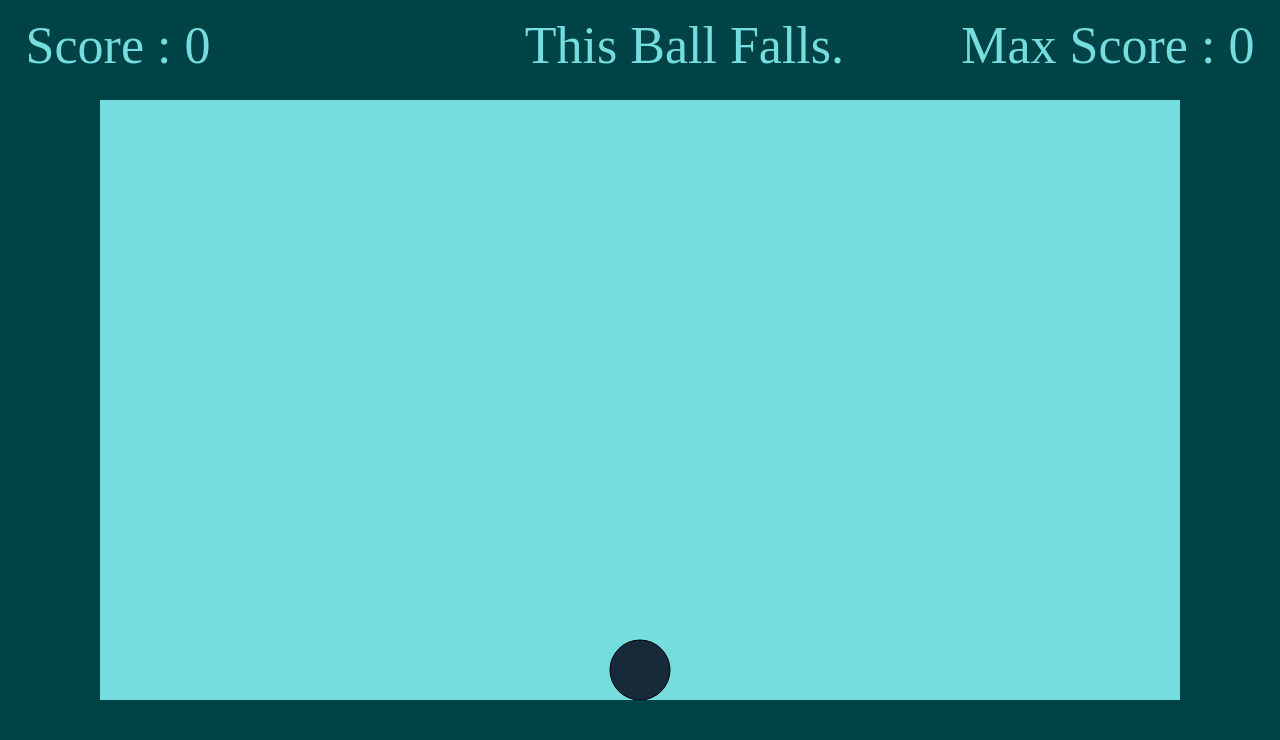
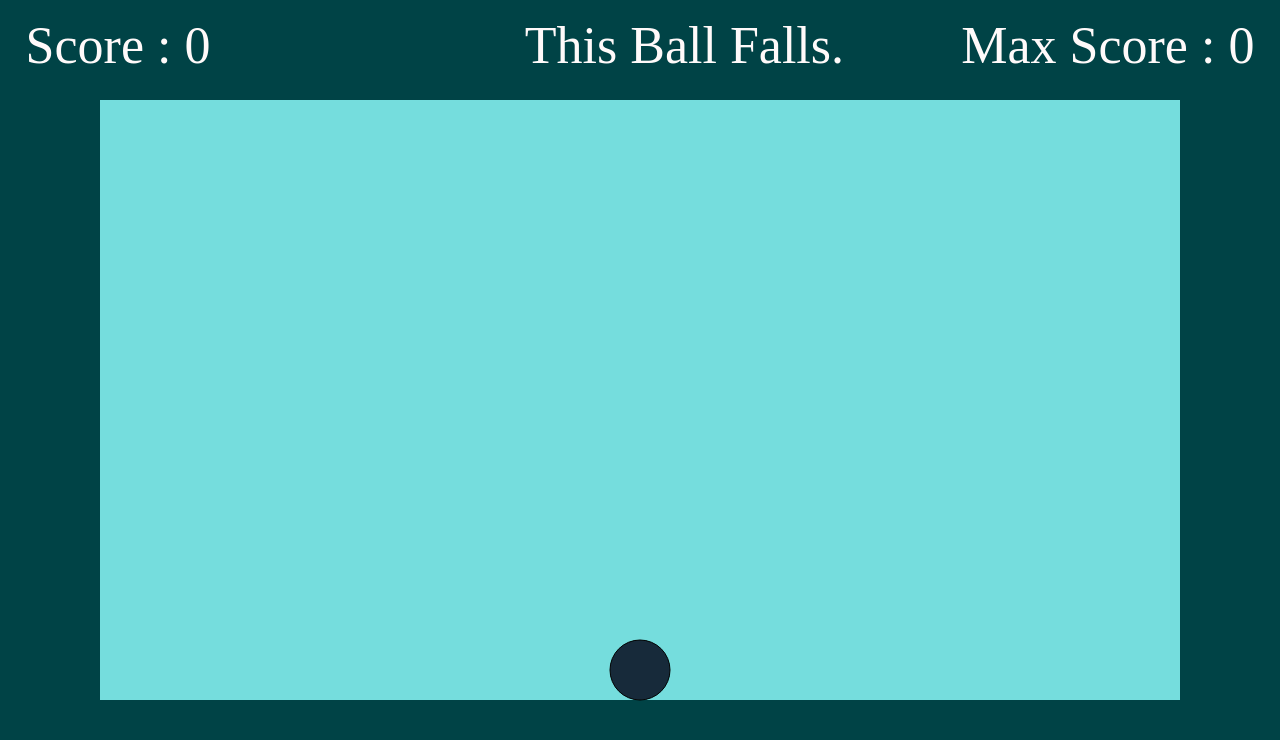
Before and after one commit to arpitmisraw/this-ball-falls, a plain HTML site: page index.html in a window 1280 px wide. Drawn offline with Linux system fonts and the light colour scheme.

Commit message:
Minor changes

```diff
--- a/ballfall.css
+++ b/ballfall.css
@@ -17,7 +17,7 @@ canvas{
     margin: auto 0;
     font-size: 52px;
     background-color: #004346;
-    color: #75DDDD;
+    color: snow;
     /* text-align: left; */
     position: absolute;
     left: 2vw;
@@ -27,7 +27,7 @@ canvas{
     margin: auto 0;
     font-size: 52px;
     background-color: #004346;
-    color: #75DDDD;
+    color: snow;
     /* text-align: center; */
     position: absolute;
     left: 41vw;
@@ -36,7 +36,7 @@ canvas{
 #max_score{
     font-size: 52px;
     background-color: #004346;
-    color: #75DDDD;
+    color: snow;
     position: absolute;
     right: 2vw;
     top: 2vh;
```
